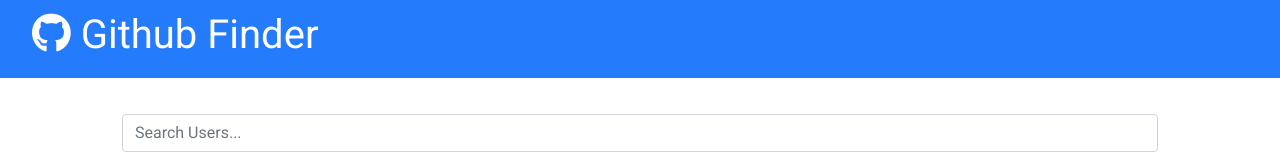
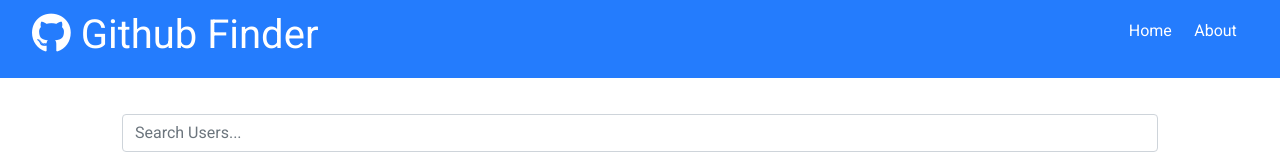
Before and after one commit to BrianLevin/React-Github-Finder, a React (Create React App) app: page / in a window 1280 px wide. Shown: the top 160 px of the page. Built offline with nearby package versions, Linux system fonts and the light colour scheme.

Commit message:
created nav bar links that do not change the state once the user navigates pages

```diff
--- a/src/components/layout/Navbar.js
+++ b/src/components/layout/Navbar.js
@@ -1,34 +1,37 @@
-import React from 'react';
-import PropTypes from 'prop-types'; // declare prop types prop checiking
-
+import React from "react";
+import PropTypes from "prop-types"; // declare prop types prop checiking
+import{ Link } from 'react-router-dom';
 
 // destructured icon and title
 
-const Navbar=({icon,title}) => {
+const Navbar = ({ icon, title }) => {
+  return (
+    <nav className="  navbar bg-primary">
+      <h1>
+        {" "}
+        <i className={icon} /> {title} {/* render the props  */}
+      </h1>
+      <ul>
+        <li><Link to ='/'>Home</Link>
+        </li>
+        <li>
+<Link to = '/about'>About</Link>
 
+        </li>
+      </ul>
+    </nav>
+  );
+};
 
+Navbar.defaultProps = {
+  /* pass default  props in object  */ title: "Github Finder",
+  icon: "fab fa-github",
+};
 
+Navbar.propTypes = {
+  // prop checking
+  title: PropTypes.string.isRequired,
+  icon: PropTypes.string.isRequired,
+};
 
-
-
-        return (
-            <nav className= "  navbar bg-primary">
-                <h1> <i className= {icon} /> {title} {/* render the props  */}
-
-               </h1>
-            </nav>
-        )
-}
-
-Navbar.defaultProps = {  /* pass default  props in object  */
-    title: 'Github Finder',
-    icon: 'fab fa-github'
-
-        }
-
-        Navbar.propTypes = { // prop checking
-    title: PropTypes.string.isRequired,
-    icon: PropTypes.string.isRequired
-        };
-
-export default Navbar
+export default Navbar;
```
